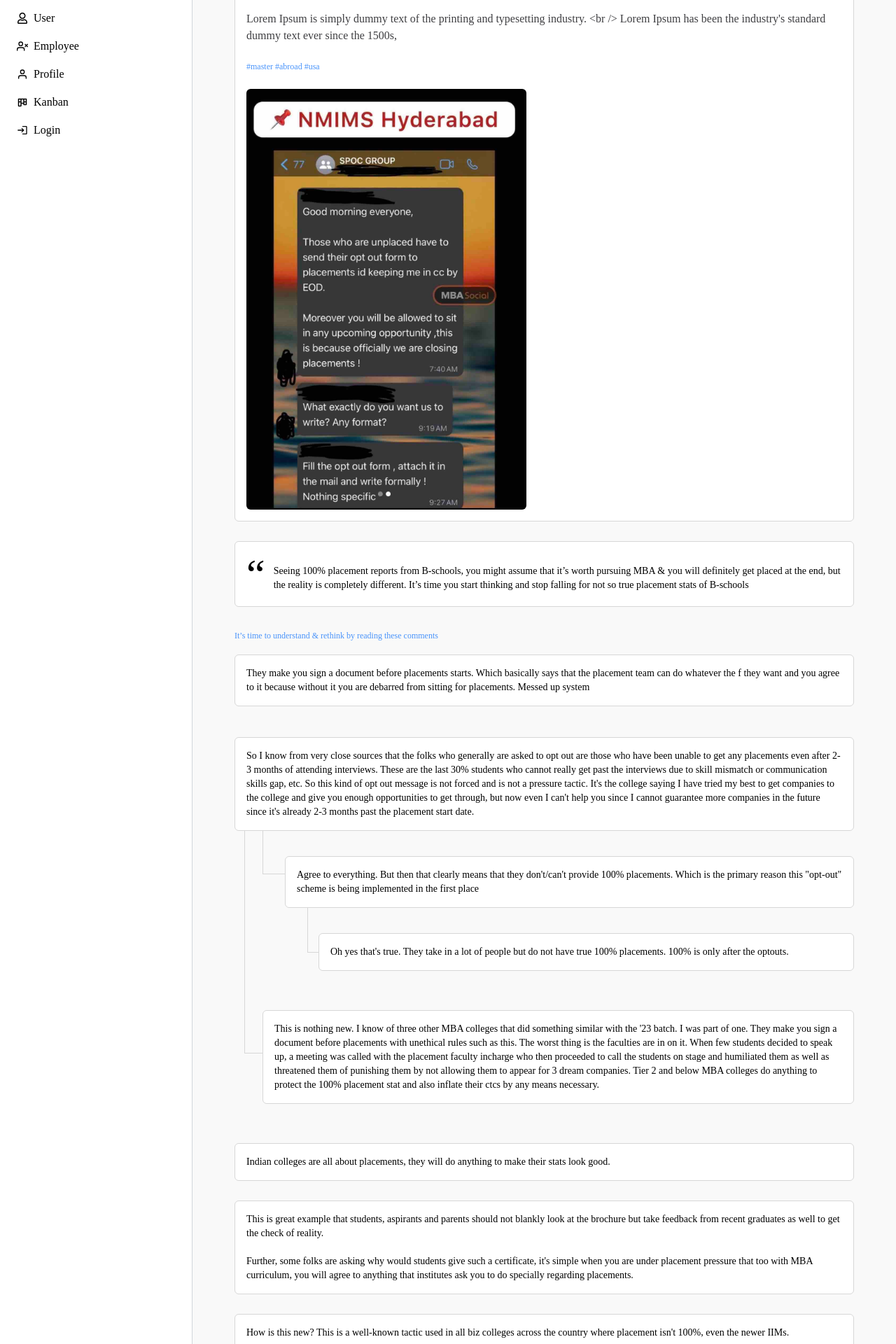
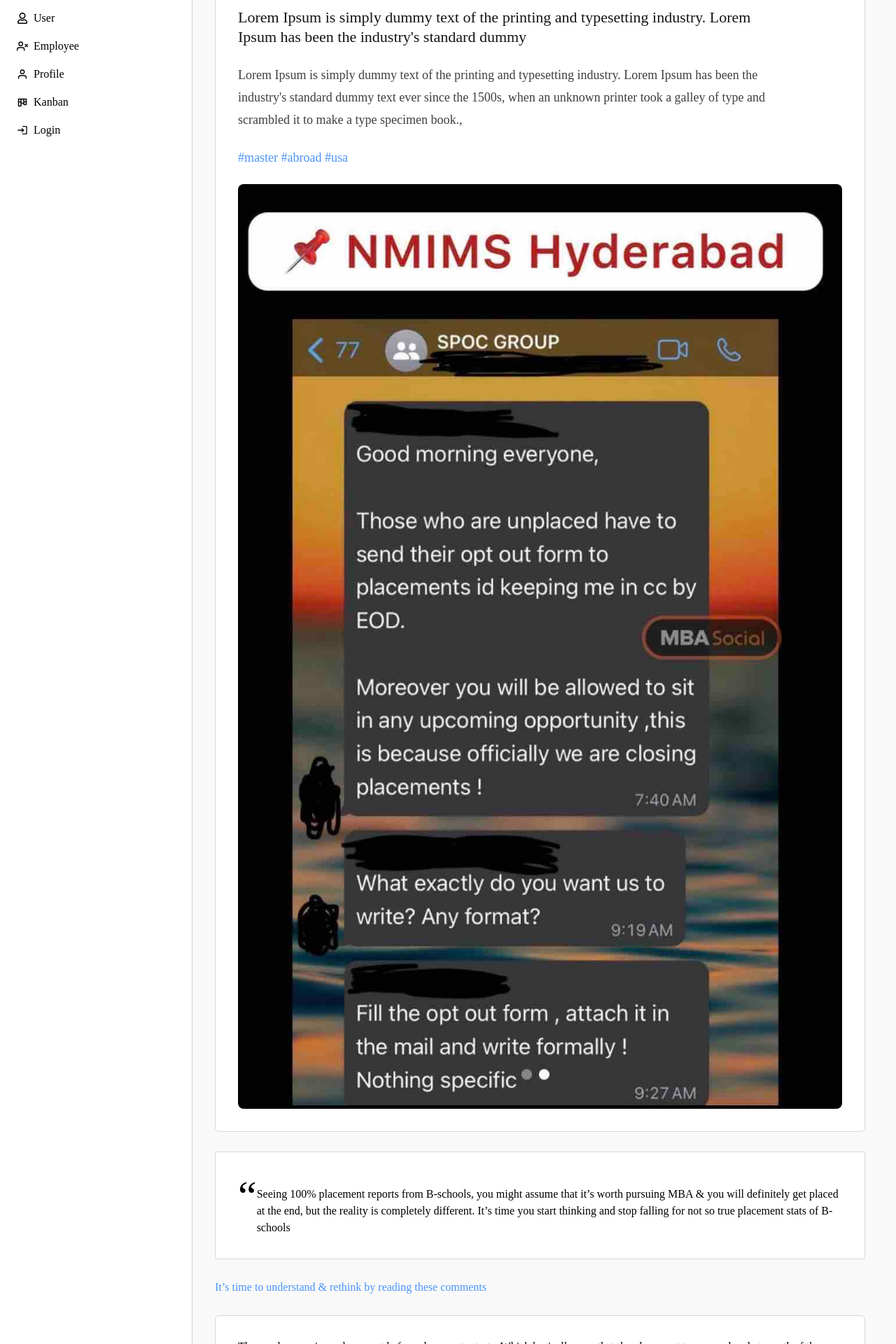
Before and after one commit to aniketcoddy/Real_News, a Next.js app: page /Post/1 in a window 1280 px wide. Shown: the part 140-2060 px from the top of the page at 70% size. Built offline with nearby package versions, Linux system fonts and the light colour scheme.

Commit message:
responsivenes done

```diff
--- a/app/Admin/page.jsx
+++ b/app/Admin/page.jsx
@@ -1,4 +1,4 @@
-"use client";
+'use client'
 import React, { useMemo, useRef, useState } from "react";
 import JoditEditor from "jodit-react";
 
--- a/app/Post/[PostDetails]/page.jsx
+++ b/app/Post/[PostDetails]/page.jsx
@@ -8,34 +8,33 @@
 const DetailsPage = () => {
   return (
     <div className="bg-[#F9F9F9] p-1 font-[Geist]  lg:col-start-2 lg:col-end-3 lg:row-start-2 lg:row-end-3 col-start-1 col-end-3 row-start-2 row-end-3">
-      <div className="border-[1px] flex m-7 gap-6 mx-14 flex-col  rounded-md bg-white border-[#D7D7D7] lg:p-4 p-3">
-        <div className="flex justify-between">
-          <h1 className="text-sm sm:text-base md:text-lg lg:text-xl xl:text-2xl text-[#141417] line-clamps-1 font-medium font-Geist">
-           {` Any leads or referrals please!`}
+      <div className="border-[1px] flex mt-7 gap-3 p-3 xl:m-7 xl:gap-6 mx-7 xl:mt-16 flex-col w-[300px] xs:w-[408px] xm:w-[488px] sm:w-[582px] md:w-[708px] xl:w-[929px] 2xl:w-[1190px] 3xl:w-[1535px] rounded-md bg-white border-[#D7D7D7] lg:p-8">
+        <div>
+          <h1 className=" text-[9px] xs:text-[10px] xm:text-[12px] md:text-lg sm:text-sm  xl:text-[22px] 2xl:text-3xl 3xl:text-[36px] 3xl:leading-[56.5px] w-72 xs:w-[372px] xm:w-[436px] sm:w-[482px] md:w-[629px] xl:w-[778px] 2xl:w-[1031px] 3xl:w-[1283px] text-[#141417]  font-normal font-Geist">
+            {`Lorem Ipsum is simply dummy text of the printing and typesetting industry. Lorem Ipsum has been the industry's standard dummy`}
           </h1>
         </div>
-        <p className="text-xs sm:text-sm md:text-base  font-Geist text-[#3F3F42] line-clamp-2 ">
-          {`Lorem Ipsum is simply dummy text of the printing and typesetting
-          industry.
-          <br /> Lorem Ipsum has been the industry's standard dummy text ever
-          since the 1500s,`}
+        <p className="text-[6px] xs:text-[9px] xm:text-[10px] sm:text-xs md:text-[15px] xl:text-lg 2xl:text-2xl 3xl:text-[31px] font-normal md:leading-6 xl:leading-8 2xl:leading-9 3xl:leading-[50px] w-[257px] xs:w-[368px]  xm:w-[422px] sm:w-[511px] md:w-[639px] xl:w-[767px] 2xl:w-[1037px] 3xl:w-[1307px] font-Geist text-[#3F3F42]">
+          {`Lorem Ipsum is simply dummy text of the printing and typesetting industry. Lorem Ipsum has been the industry's standard dummy text ever since the 1500s, when an unknown printer took a galley of type and scrambled it to make a type specimen book.,`}
         </p>
-        <span className="text-xs font-Geist text-[#4A94FA]">
-          {`#master #abroad #usa`}
+        <span className=" text-[6px] xs:text-[9px] xm:text-[10px] md:text-[15px] xl:text-lg sm:text-xs font-Geist 2xl:text-2xl 3xl:text-3xl  text-[#4A94FA]">
+          {` #master #abroad #usa`}
         </span>
+
+        <div className="flex items-center rounded-lg justify-center w-[271px] h-[410px] xs:w-[380px] xs:h-[571px] xm:w-[463px] xm:h-[696px] sm:w-[555px] sm:h-[831px]  md:w-[677px] md:h-[1024px] lg:w-[654px] lg:h-[987px] xl:w-[863px] xl:h-[1321px] 2xl:w-[1116px] 2xl:h-[1677px] 3xl:w-[1455px] 3xl:h-[2175px] overflow-hidden relative">
           <Image
             src="/NMIMS.jpg"
-          alt="pic"
-          width={400}
-          height={400}
-          className="object-contain rounded-md"
+            alt="post"
+            className="absolute inset-0 w-full h-full object-cover"
+            fill
           />
+        </div>
       </div>
 
       {/* lesson */}
-      <div className="border-[1px] flex m-7 mx-14 gap-3 rounded-md bg-white border-[#D7D7D7] lg:p-4 p-3">
+      <div className="border-[1px] flex p-3 xl:m-7 m-7 mx-7 w-[300px] xs:w-[408px] xm:w-[488px] sm:w-[582px] md:w-[708px] xl:w-[929px] 2xl:w-[1190px] 3xl:w-[1535px] rounded-sm bg-white border-[#D7D7D7] lg:p-8">
         <span className="flex text-6xl">“</span>
-        <p className="text-sm mt-4">
+        <p className="text-sm xl:text-base 2xl:text-lg  mt-4">
           {` Seeing 100% placement reports from B-schools, you might assume that
           it’s worth pursuing MBA & you will definitely get placed at the end,
           but the reality is completely different. It’s time you start thinking
@@ -44,12 +43,12 @@
       </div>
 
       {/* comment section */}
-      <span className="text-xs font-medium font-Geist m-7 mx-14 text-[#4A94FA] ">
+      <span className="flex justify-start text-[10px] sm:text-sm md:text-base 2xl:text-lg m-7 mx-7 text-[#4A94FA] ">
         {` It’s time to understand & rethink by reading these comments`}
       </span>
 
-      <div className="border-[1px] flex m-4 mx-14 gap-3 rounded-md bg-white border-[#D7D7D7] lg:p-4 p-3">
-        <p className="text-sm">
+      <div className="border-[1px] flex p-3 xl:m-7 m-7 mx-7 w-[300px] xs:w-[408px] xm:w-[488px] sm:w-[582px] md:w-[708px] xl:w-[929px] 2xl:w-[1190px] 3xl:w-[1535px] rounded-md bg-white border-[#D7D7D7] lg:p-8">
+        <p className="text-sm xl:text-base 2xl:text-lg ">
           {` They make you sign a document before placements starts. Which
           basically says that the placement team can do whatever the f they want
           and you agree to it because without it you are debarred from sitting
@@ -62,8 +61,8 @@
         <div className="absolute border-[1px] h-36 w-28 mt-20 ml-24 border-r-0 border-[#D7D7D7]"></div>
         <div className="absolute border-[1px] h-[400px] w-28 mt-20 ml-[70px] border-r-0 border-[#D7D7D7]"></div>
 
-        <div className="border-[1px] flex m-7 mx-14 gap-3 rounded-md z-50 bg-white border-[#D7D7D7] lg:p-4 p-3">
-          <p className="text-sm">
+        <div className="border-[1px] flex p-3 xl:m-7 m-7 mx-7 w-[300px] xs:w-[408px] xm:w-[488px] sm:w-[582px] md:w-[708px] xl:w-[929px] 2xl:w-[1190px] 3xl:w-[1535px] rounded-md bg-white border-[#D7D7D7] lg:p-8">
+          <p className="text-sm xl:text-base 2xl:text-lg ">
             {`So I know from very close sources that the folks who generally are
             asked to opt out are those who have been unable to get any
             placements even after 2-3 months of attending interviews. These are
@@ -77,23 +76,22 @@
           </p>
         </div>
 
-
-        <div className="border-[1px] z-50 flex m-2   mx-14 ml-32 gap-3 rounded-md bg-white border-[#D7D7D7] lg:p-4 p-3">
-          <p className="text-sm ">
+        <div className="border-[1px] flex p-3 xl:m-7 m-7 mx-7 w-[300px] xs:w-[408px] xm:w-[488px] sm:w-[582px] md:w-[708px] xl:w-[929px] 2xl:w-[1190px] 3xl:w-[1535px] rounded-md bg-white border-[#D7D7D7] lg:p-8">
+          <p className="text-sm xl:text-base 2xl:text-lg ">
             {` Agree to everything. But then that clearly means that they
             don't/can't provide 100% placements. Which is the primary reason
             this "opt-out" scheme is being implemented in the first place`}
           </p>
         </div>
         <div className="absolute border-[1px] h-32 w-28 mt-52 ml-40 border-r-0 border-t-0 border-[#D7D7D7]"></div>
-        <div className="border-[1px] z-50 flex m-7 mx-14 ml-44 gap-3 rounded-md bg-white border-[#D7D7D7] lg:p-4 p-3">
-          <p className="text-sm ">
+        <div className="border-[1px] flex p-3 xl:m-7 m-7 mx-7 w-[300px] xs:w-[408px] xm:w-[488px] sm:w-[582px] md:w-[708px] xl:w-[929px] 2xl:w-[1190px] 3xl:w-[1535px] rounded-md bg-white border-[#D7D7D7] lg:p-8">
+          <p className="text-sm xl:text-base 2xl:text-lg ">
             {`Oh yes that's true. They take in a lot of people but do not have
             true 100% placements. 100% is only after the optouts.`}
           </p>
         </div>
-        <div className="border-[1px] flex z-50 m-7 mx-14 ml-24 gap-3 rounded-md bg-white border-[#D7D7D7] lg:p-4 p-3">
-          <p className="text-sm ">
+        <div className="border-[1px] flex p-3 xl:m-7 m-7 mx-7 w-[300px] xs:w-[408px] xm:w-[488px] sm:w-[582px] md:w-[708px] xl:w-[929px] 2xl:w-[1190px] 3xl:w-[1535px] rounded-md bg-white border-[#D7D7D7] lg:p-8">
+          <p className="text-sm xl:text-base 2xl:text-lg ">
             {`This is nothing new. I know of three other MBA colleges that did
             something similar with the '23 batch. I was part of one. They make
             you sign a document before placements with unethical rules such as
@@ -108,14 +106,14 @@
         </div>
       </div>
 
-      <div className="border-[1px] flex m-7 mx-14 gap-3 rounded-md bg-white border-[#D7D7D7] lg:p-4 p-3">
-        <p className="text-sm ">
+      <div className="border-[1px] flex p-3 xl:m-7 m-7 mx-7 w-[300px] xs:w-[408px] xm:w-[488px] sm:w-[582px] md:w-[708px] xl:w-[929px] 2xl:w-[1190px] 3xl:w-[1535px] rounded-md bg-white border-[#D7D7D7] lg:p-8">
+        <p className="text-sm xl:text-base 2xl:text-lg ">
           {` Indian colleges are all about placements, they will do anything to
           make their stats look good.`}
         </p>
       </div>
-      <div className="border-[1px] flex m-7 mx-14 gap-3 rounded-md bg-white border-[#D7D7D7] lg:p-4 p-3">
-        <p className="text-sm ">
+      <div className="border-[1px] flex p-3 xl:m-7 m-7 mx-7 w-[300px] xs:w-[408px] xm:w-[488px] sm:w-[582px] md:w-[708px] xl:w-[929px] 2xl:w-[1190px] 3xl:w-[1535px] rounded-md bg-white border-[#D7D7D7] lg:p-8">
+        <p className="text-sm xl:text-base 2xl:text-lg ">
           {`This is great example that students, aspirants and parents should not
           blankly look at the brochure but take feedback from recent graduates
           as well to get the check of reality.`}
@@ -128,15 +126,15 @@
         </p>
       </div>
 
-      <div className="border-[1px] flex m-7 mx-14 gap-3 rounded-md bg-white border-[#D7D7D7] lg:p-4 p-3">
-        <p className="text-sm ">
+      <div className="border-[1px] flex p-3 xl:m-7 m-7 mx-7 w-[300px] xs:w-[408px] xm:w-[488px] sm:w-[582px] md:w-[708px] xl:w-[929px] 2xl:w-[1190px] 3xl:w-[1535px] rounded-md bg-white border-[#D7D7D7] lg:p-8">
+        <p className="text-sm xl:text-base 2xl:text-lg ">
           {` How is this new? This is a well-known tactic used in all biz colleges
           across the country where placement isn't 100%, even the newer IIMs.`}
         </p>
       </div>
 
-      <div className="border-[1px] flex m-7 mx-14 gap-3 rounded-md bg-white border-[#D7D7D7] lg:p-4 p-3">
-        <p className="text-sm ">
+      <div className="border-[1px] flex p-3 xl:m-7 m-7 mx-7 w-[300px] xs:w-[408px] xm:w-[488px] sm:w-[582px] md:w-[708px] xl:w-[929px] 2xl:w-[1190px] 3xl:w-[1535px] rounded-md bg-white border-[#D7D7D7] lg:p-8">
+        <p className="text-sm xl:text-base 2xl:text-lg ">
           {`MBA colleges have this thing from a long time. Just put “opted out of
           placements” for people who haven’t got placed. They have been doing
           these on their admission brochures. The placement team is formed in
--- a/app/Post/page.jsx
+++ b/app/Post/page.jsx
@@ -6,35 +6,52 @@
 import Link from "next/link";
 
 const Post = () => {
+
+
+  const truncateTitle = (inputText) => {
+    const words = inputText.split(' ');
+    if (words.length > 10) {
+      return words.slice(0, 10).join(' ') + '...';
+    }
+    return inputText;
+  };
+
+  const truncateDes = (inputText) => {
+    const words = inputText.split(' ');
+    if (words.length > 26) {
+      return words.slice(0, 26).join(' ') + '...';
+    }
+    return inputText;
+  };
+
   return (
     <div className="bg-[#F9F9F9] p-1 font-[Geist]  lg:col-start-2 lg:col-end-3 lg:row-start-2 lg:row-end-3 col-start-1 col-end-3 row-start-2 row-end-3">
-      <div className="p-4 flex font-[Geist] flex-col lg:mx-8 gap-6">
+      <div className="p-4 flex w-[350px] xs:w-[440px] xm:w-[530px] sm:w-[617px] md:w-[732px] xl:w-[929px] 2xl:w-[1172px] 3xl:w-[1555px] flex-col lg:mx-8  gap-6">
         <div className="flex justify-end">
           <Link href="/Admin">
-            <span className="text-xs font-Geist text-[#0066FF] font-medium">
+            <span className="font-Geist text-[#0066FF] font-medium text-xs md:text-[14px]  xl:text-lg 2xl:text-xl 3xl:text-2xl">
               Create a Post
             </span>
           </Link>
         </div>
-        <Link href="/Post/1" className="border-[1px] flex flex-col gap-3 rounded-md bg-white border-[#D7D7D7] lg:p-6 p-3">
+        <Link href="/Post/1" className="border-[1px] flex flex-col xl:gap-5 gap-2 w-[322px] xs:w-[421px] xm:w-[506px] sm:w-[589px] md:w-[713px]  xl:w-[897px] 2xl:w-[1161px] 3xl:w-[1548px] rounded-md bg-white border-[#D7D7D7] xl:p-10 p-4 ">
           <div className="flex justify-between">
-            <h1 className="text-sm sm:text-base md:text-lg lg:text-xl xl:text-2xl text-[#141417] line-clamps-1 font-medium font-Geist">
-              {`Any leads or referrals please!`}
+            <h1 className=" text-[9px] xs:text-[10px] xm:text-[12px] md:text-lg sm:text-sm xl:text-[22px] 2xl:text-3xl 3xl:text-[42px] text-[#141417]  font-normal font-Geist">
+              {truncateTitle(`Lorem Ipsum is simply dummy text of the printing and typesetting industry. Lorem Ipsum has been the industry's standard dummy text ever since the 1500s,`)}
             </h1>
-            <div className="flex gap-3">
-              <FiEdit className="xl:w-5 xl:h-5" />
-              <IoEyeOutline className="xl:w-5 xl:h-5" />
+            <div className="flex xl:gap-6 gap-3">
+              <FiEdit className=" w-3 h-3 sm:w-4 sm:h-4 xl:w-5 xl:h-5 2xl:w-6 2xl:h-6 3xl:w-8 3xl:h-8" />
+              <IoEyeOutline className=" w-3 h-3 sm:w-4 sm:h-4 xl:w-5 xl:h-5 2xl:w-6 2xl:h-6 3xl:w-8 3xl:h-8" />
             </div>
           </div>
-          <p className="text-xs sm:text-sm md:text-base  font-Geist text-[#3F3F42] line-clamp-2 ">
-           {` Lorem Ipsum is simply dummy text of the printing and typesetting
-            industry. Lorem Ipsum has been the <br /> industry's standard dummy
-            text ever since the 1500s,`}
+          <p className="text-[7px] xs:text-[9px] xm:text-[10px] sm:text-xs md:text-[15px] xl:text-lg 2xl:text-[23px] 3xl:text-[31px] font-normal md:leading-7 xl:leading-8 2xl:leading-9 3xl:leading-[50px] w-[282px] xs:w-[366px] xm:w-[453px] sm:w-[511px] md:w-[639px] xl:w-[767px] 2xl:w-[1037px] 3xl:w-[1399px] font-Geist text-[#3F3F42]">
+
+          {truncateDes(`Lorem Ipsum is simply dummy text of the printing and typesetting industry. Lorem Ipsum has been the industry's standard dummy text ever since the 1500s, when an unknown printer took a galley of type and scrambled it to make a type specimen book.,`)}
           </p>
-          <span className="text-xs font-Geist text-[#4A94FA]">
+          <span className=" text-[7px] xs:text-[9px] xm:text-[10px] md:text-[15px] xl:text-lg sm:text-xs font-Geist 2xl:text-[23px] 3xl:text-3xl  text-[#4A94FA]">
            {` #master #abroad #usa`}
           </span>
-          <div className="flex items-center rounded-md justify-center w-72 h-36 sm:w-[480px] sm:h-[240px]  md:w-[580px] md:h-[290px] xl:w-[780px] xl:h-[350px]  overflow-hidden relative">
+          <div className="flex items-center rounded-md justify-center w-[266px] h-[123px] xs:w-[362px] xs:h-[163px] xm:w-[449px] xm:h-[205px] sm:w-[526px] sm:h-[240px]  md:w-[644px] md:h-[288px] xl:w-[766px] xl:h-[351px] 2xl:w-[1026px] 2xl:h-[455px] 3xl:w-[1399px] 3xl:h-[635px] overflow-hidden relative">
             <Image
               src="/NMIMS.jpg"
               alt="post"
@@ -43,11 +60,11 @@
             />
           </div>
           <div className="flex gap-3">
-            <div className=" border-[1px] border-[#D7D7D7] p-1  text-gray-500 font-medium  px-2 rounded-md flex items-center gap-1">
-              <FaRegComment className="w-3 h-3 xl:w-5 xl:h-5" />
-              <p className="text-xs text-[#707680] xl:text-sm">2</p>
+            <div className=" border-[1px] border-[#D7D7D7] p-1  text-gray-500  px-2 rounded-md flex justify-center items-center gap-1">
+              <FaRegComment className="w-3 h-3 sm:w-4 sm:h-4 xl:w-5 xl:h-5 2xl:w-6 2xl:h-6" />
+              <p className="text-[12px] text-[#707680] xl:text-base 2xl:text-lg ">2</p>
             </div>
-            <p className="border-[1px] xl:text-sm border-[#D7D7D7] text-[#707680] font-medium  p-1 px-2 rounded-md text-xs">
+            <p className="border-[1px] text-[12px] border-[#D7D7D7] xl:text-base 2xl:text-lg  text-[#707680]  p-1 px-2 rounded-md text-xs">
              {` April,24`}
             </p>
           </div>
```
Also changed, not shown: tailwind.config.js (+25 -0 lines). Lines whose indentation alone changed are shown as unchanged.
